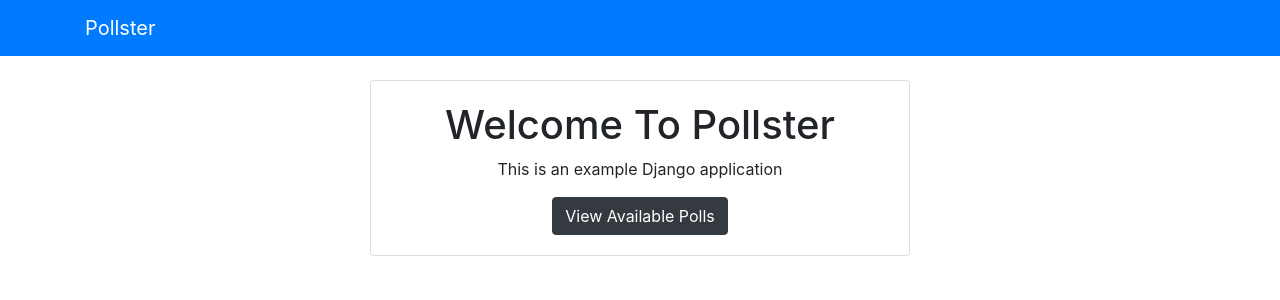
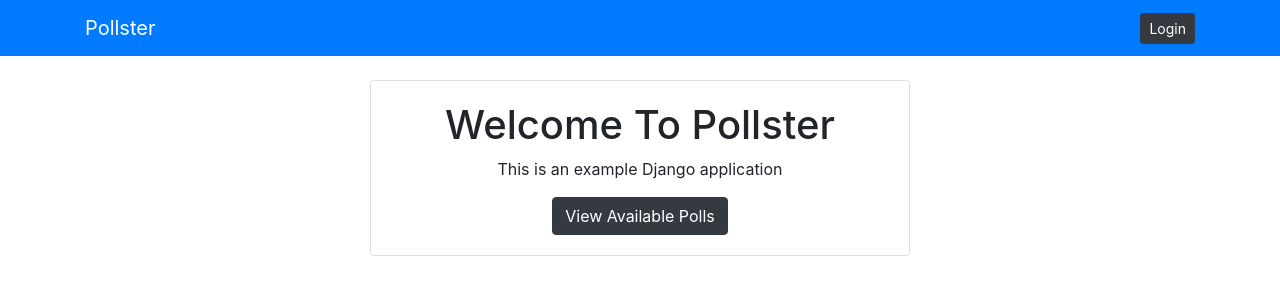
Before and after one commit to ayeahgodlove/pollin-app, a Django app: page / in a window 1280 px wide. Shown: the top 300 px of the page. Run offline with Django 4.2, Linux system fonts and the light colour scheme.

Commit message:
add navbar templates

```diff
--- a/pollster/templates/partials/_navbar.html
+++ b/pollster/templates/partials/_navbar.html
@@ -1,5 +1,8 @@
 <nav class="navbar navbar-dark bg-primary mb-4">
     <div class="container">
-        <a href="/" class="navbar-brand">Pollster</a>
+        <div class="d-flex justify-content-between align-items-center w-100">
+            <a href="/" class="navbar-brand">Pollster</a>
+            <a href="{% url 'admin:index' %}" class="btn btn-dark btn-sm text-white">Login</a>
+        </div>
     </div>
 </nav>
```
Also changed, not shown: pollster/db.sqlite3.
